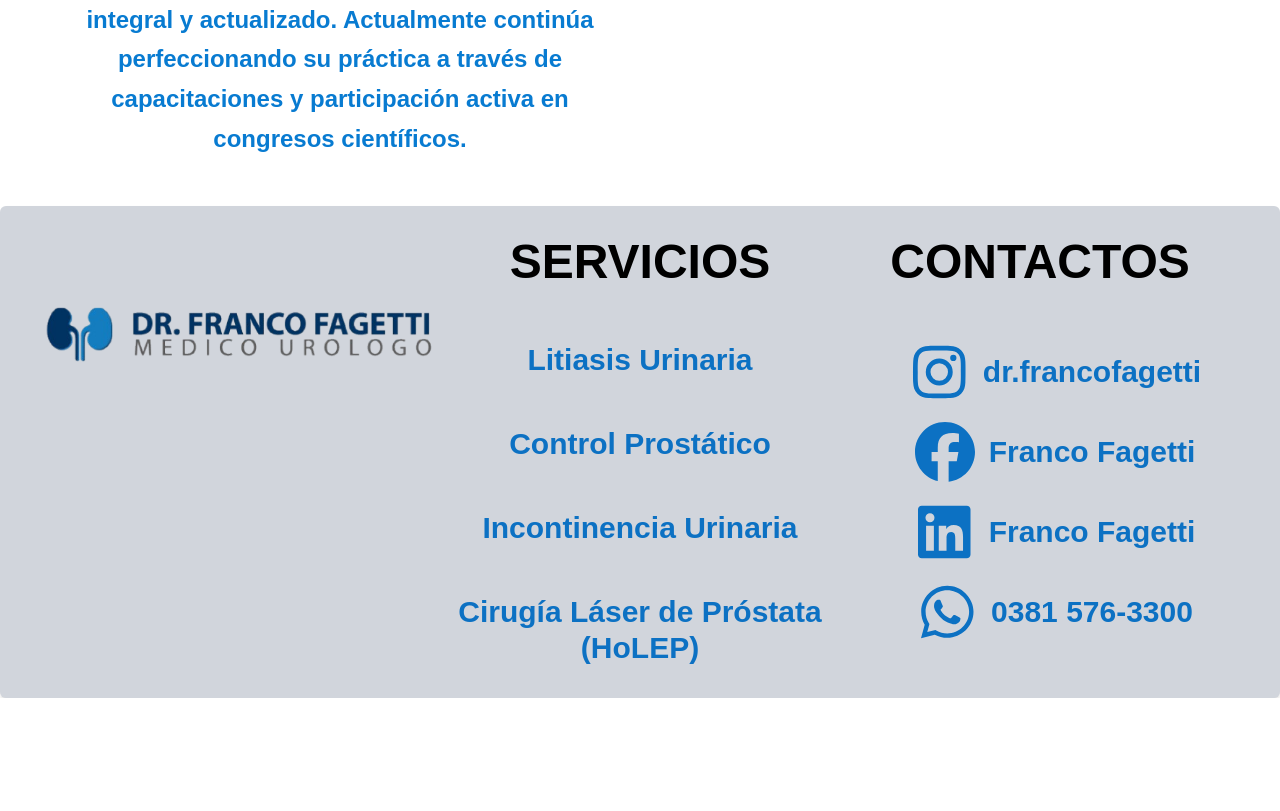
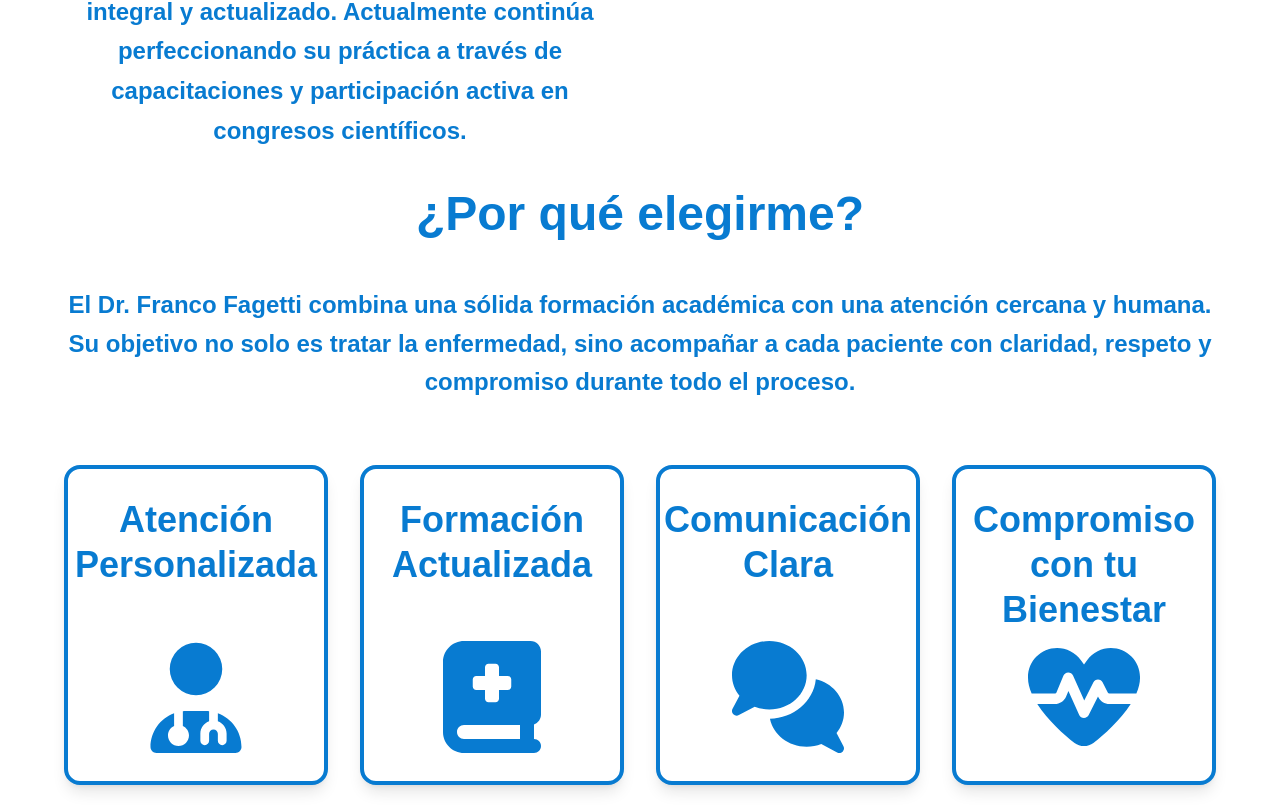
Before and after one commit to Yudi454/Pagina-Urologo, a Next.js app: page / in a window 1280 px wide. Shown: the part 1709-2520 px from the top of the page. Before the commit the page ends 2407 px from the top, so only its background shows below. Built offline with nearby package versions, Linux system fonts and the light colour scheme.

Commit message:
Se creo el porque elegirme

```diff
--- a/src/components/pagina_principal/inicio/Informacion.jsx
+++ b/src/components/pagina_principal/inicio/Informacion.jsx
@@ -29,7 +29,7 @@ export const Informacion = () => {
   return (
     <>
       <section>
-        <div className="mx-auto flex max-w-[1700px] flex-col gap-12 px-6 py-12 md:flex-row md:items-start lg:px-16">
+        <div className="mx-auto flex max-w-[1700px] flex-col gap-12 px-6 mt-10 md:flex-row md:items-start lg:px-16">
           {/* SOBRE EL DR. FRANCO FAGETTI */}
           <div className="flex w-full flex-col text-center md:w-1/2">
             <h2 className="text-4xl font-bold text-[#087bd1] xl:text-5xl">
--- a/src/components/pagina_principal/inicio/Inicio.jsx
+++ b/src/components/pagina_principal/inicio/Inicio.jsx
@@ -2,12 +2,14 @@
 import React from "react";
 import { Hero } from "./Hero";
 import { Informacion } from "./Informacion";
+import { PorqueElegirme } from "./PorqueElegirme";
 
 export const Inicio = () => {
   return (
     <>
       <Hero />
       <Informacion />
+      <PorqueElegirme />
     </>
   );
 };
--- a/src/components/pagina_principal/inicio/PorqueElegirme.jsx
+++ b/src/components/pagina_principal/inicio/PorqueElegirme.jsx
@@ -0,0 +1,69 @@
+import {
+  faUserDoctor,
+  faBookMedical,
+  faComments,
+  faHeartPulse,
+} from "@fortawesome/free-solid-svg-icons";
+import { FontAwesomeIcon } from "@fortawesome/react-fontawesome";
+
+export const PorqueElegirme = () => {
+  const razones = [
+    {
+      icon: faUserDoctor,
+      titulo: "Atención Personalizada",
+    },
+    {
+      icon: faBookMedical,
+      titulo: "Formación Actualizada",
+    },
+    {
+      icon: faComments,
+      titulo: "Comunicación Clara",
+    },
+    {
+      icon: faHeartPulse,
+      titulo: "Compromiso con tu Bienestar",
+    },
+  ];
+  return (
+    <>
+      <section>
+        <div className="mx-auto flex max-w-[1700px] flex-col items-center px-6 mt-10 mb-10 lg:px-16">
+          {/* Título */}
+          <h2 className="text-center text-4xl font-bold text-[#087bd1] xl:text-5xl">
+            ¿Por qué elegirme?
+          </h2>
+
+          {/* Descripción */}
+          <p className="mt-12 max-w-[1600px] text-center text-xl font-semibold leading-[1.6] text-[#087bd1] xl:text-2xl">
+            El Dr. Franco Fagetti combina una sólida formación académica con una
+            atención cercana y humana. Su objetivo no solo es tratar la
+            enfermedad, sino acompañar a cada paciente con claridad, respeto y
+            compromiso durante todo el proceso.
+          </p>
+
+          {/* Tarjetas */}
+          <div className="mt-16 grid w-full grid-cols-1 gap-8 sm:grid-cols-2 lg:grid-cols-4">
+            {razones.map((razon, i) => (
+              <div
+                key={i}
+                className="flex min-h-68 md:min-h-80 flex-col items-center justify-between rounded-2xl border-4 border-[#087bd1] bg-white px-6 py-7 shadow-lg"
+              >
+                {/* Título */}
+                <h3 className="text-center text-3xl font-bold leading-tight text-[#087bd1] xl:text-4xl">
+                  {razon.titulo}
+                </h3>
+
+                {/* Icono */}
+                <FontAwesomeIcon
+                  icon={razon.icon}
+                  className="size-24! text-[#087bd1] xl:size-28!"
+                />
+              </div>
+            ))}
+          </div>
+        </div>
+      </section>
+    </>
+  );
+};
```
